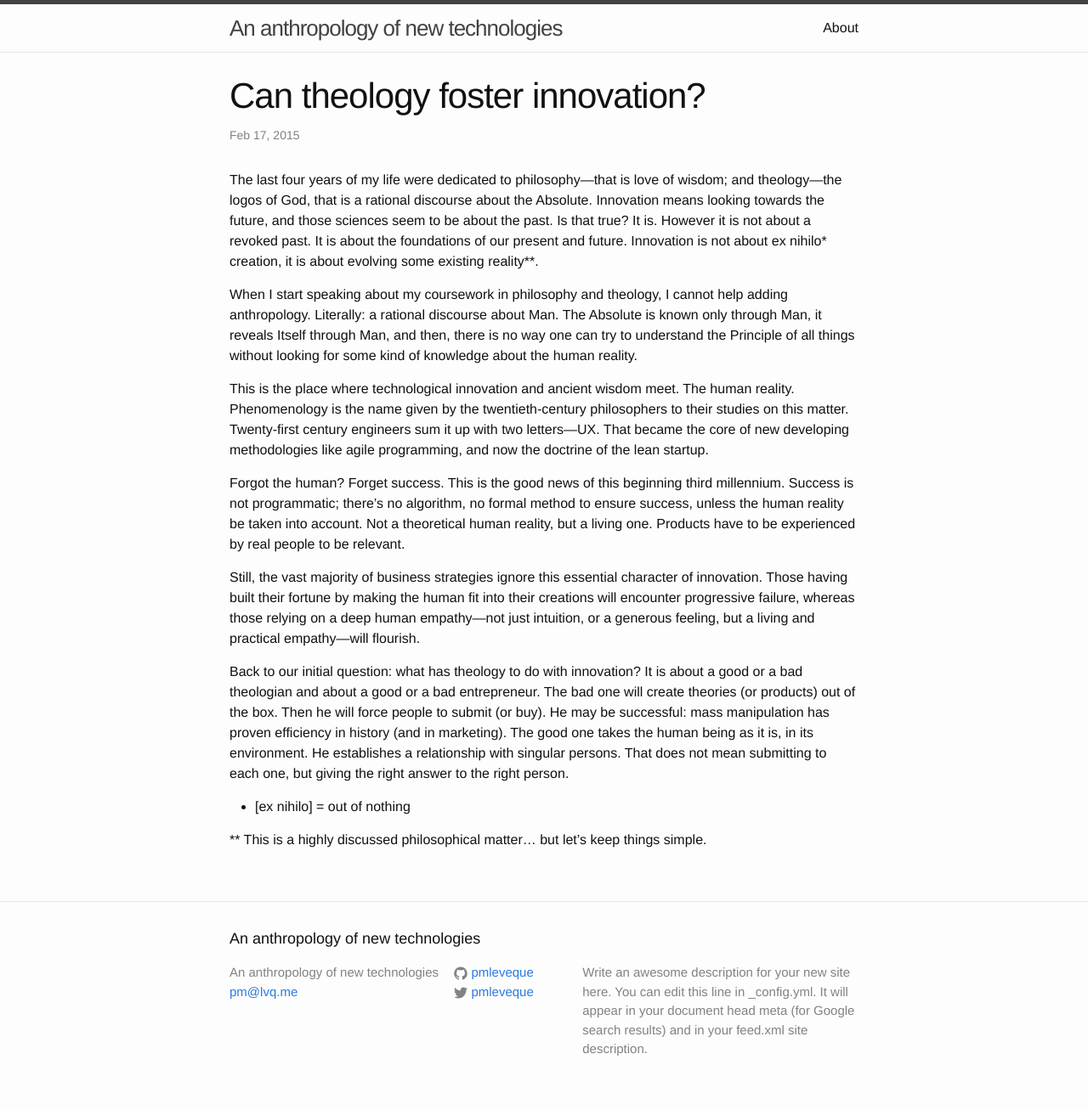
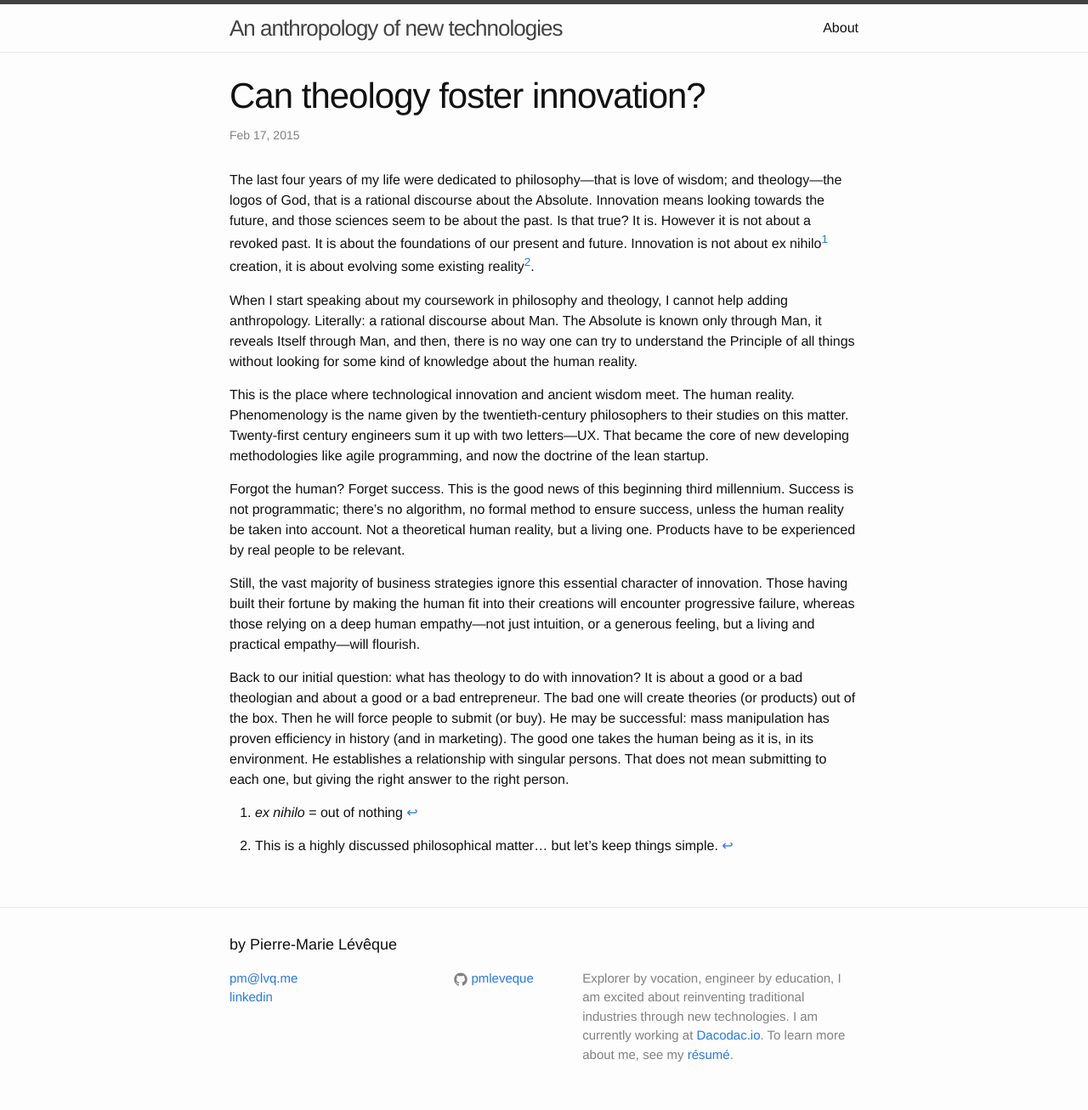
Before and after one commit to pmleveque/pmleveque.github.com, a Jekyll site: the page built from _posts/2015-02-17-can-theology-foster-innovation.md, in a window 1280 px wide. Shown: the whole page at 85% size. Built offline with Jekyll 4.4.1, drawn with Linux system fonts in a browser that asks for light colours.

Commit message:
customizing template

```diff
--- a/_config.yml
+++ b/_config.yml
@@ -2,12 +2,10 @@
 title: An anthropology of new technologies
 email: pm@lvq.me
 description: > # this means to ignore newlines until "baseurl:"
-  Write an awesome description for your new site here. You can edit this
-  line in _config.yml. It will appear in your document head meta (for
-  Google search results) and in your feed.xml site description.
+
 baseurl: "" # the subpath of your site, e.g. /blog/
 url: "http://pmleveque.github.io" # the base hostname & protocol for your site
-twitter_username: pmleveque
+twitter_username:
 github_username:  pmleveque
 
 # Build settings
--- /dev/null
+++ b/_includes/about.md
@@ -0,0 +1 @@
+Explorer by vocation, engineer by education, I am excited about reinventing traditional industries through new technologies. I am currently working at <a href="http://dacodac.io/">Dacodac.io</a>. To learn more about me, see my <a href="http://lvq.me/pmleveque_CV.pdf">résumé</a>.
--- a/_includes/footer.html
+++ b/_includes/footer.html
@@ -2,13 +2,13 @@
 
   <div class="wrapper">
 
-    <h2 class="footer-heading">{{ site.title }}</h2>
+    <h2 class="footer-heading">by Pierre-Marie Lévêque</h2>
 
     <div class="footer-col-wrapper">
       <div class="footer-col  footer-col-1">
         <ul class="contact-list">
-          <li>{{ site.title }}</li>
           <li><a href="mailto:{{ site.email }}">{{ site.email }}</a></li>
+          <li><a href="http://linkedin.com/in/pmleveque">linkedin</a></li>
         </ul>
       </div>
 
@@ -46,7 +46,7 @@
       </div>
 
       <div class="footer-col  footer-col-3">
-        <p class="text">{{ site.description }}</p>
+        {% include about.md %}
       </div>
     </div>
     <script>
--- a/_posts/2015-02-17-can-theology-foster-innovation.md
+++ b/_posts/2015-02-17-can-theology-foster-innovation.md
@@ -8,7 +8,7 @@ tags: []
 
 The last four years of my life were dedicated to philosophy—that is love of wisdom; and theology—the logos of God, that is a rational discourse about the Absolute.
 Innovation means looking towards the future, and those sciences seem to be about the past. Is that true?
-It is. However it is not about a revoked past. It is about the foundations of our present and future. Innovation is not about ex nihilo* creation, it is about evolving some existing reality**.
+It is. However it is not about a revoked past. It is about the foundations of our present and future. Innovation is not about ex nihilo[^1] creation, it is about evolving some existing reality[^2].
 
 When I start speaking about my coursework in philosophy and theology, I cannot help adding anthropology. Literally: a rational discourse about Man. The Absolute is known only through Man, it reveals Itself through Man, and then, there is no way one can try to understand the Principle of all things without looking for some kind of knowledge about the human reality.
 
@@ -21,6 +21,6 @@ Still, the vast majority of business strategies ignore this essential character
 Back to our initial question: what has theology to do with innovation? It is about a good or a bad theologian and about a good or a bad entrepreneur. The bad one will create theories (or products) out of the box. Then he will force people to submit (or buy). He may be successful: mass manipulation has proven efficiency in history (and in marketing).
 The good one takes the human being as it is, in its environment. He establishes a relationship with singular persons. That does not mean submitting to each one, but giving the right answer to the right person.
 
-* [ex nihilo] = out of nothing
+[^1]: _ex nihilo_ = out of nothing
 
-** This is a highly discussed philosophical matter... but let's keep things simple.
+[^2]:  This is a highly discussed philosophical matter... but let's keep things simple.
--- a/index.html
+++ b/index.html
@@ -3,8 +3,6 @@ layout: default
 ---
 
 <div class="home">
-
-  <h1 class="page-heading">Posts</h1>
 
   <section class="post-list">
     {% for post in site.posts %}
@@ -20,6 +18,6 @@ layout: default
     {% endfor %}
   </article>
 
-  <p class="rss-subscribe">subscribe <a href="{{ "/feed.xml" | prepend: site.baseurl }}">via RSS</a></p>
+  <!-- <p class="rss-subscribe">subscribe <a href="{{ "/feed.xml" | prepend: site.baseurl }}">via RSS</a></p> -->
 
 </div>
```
